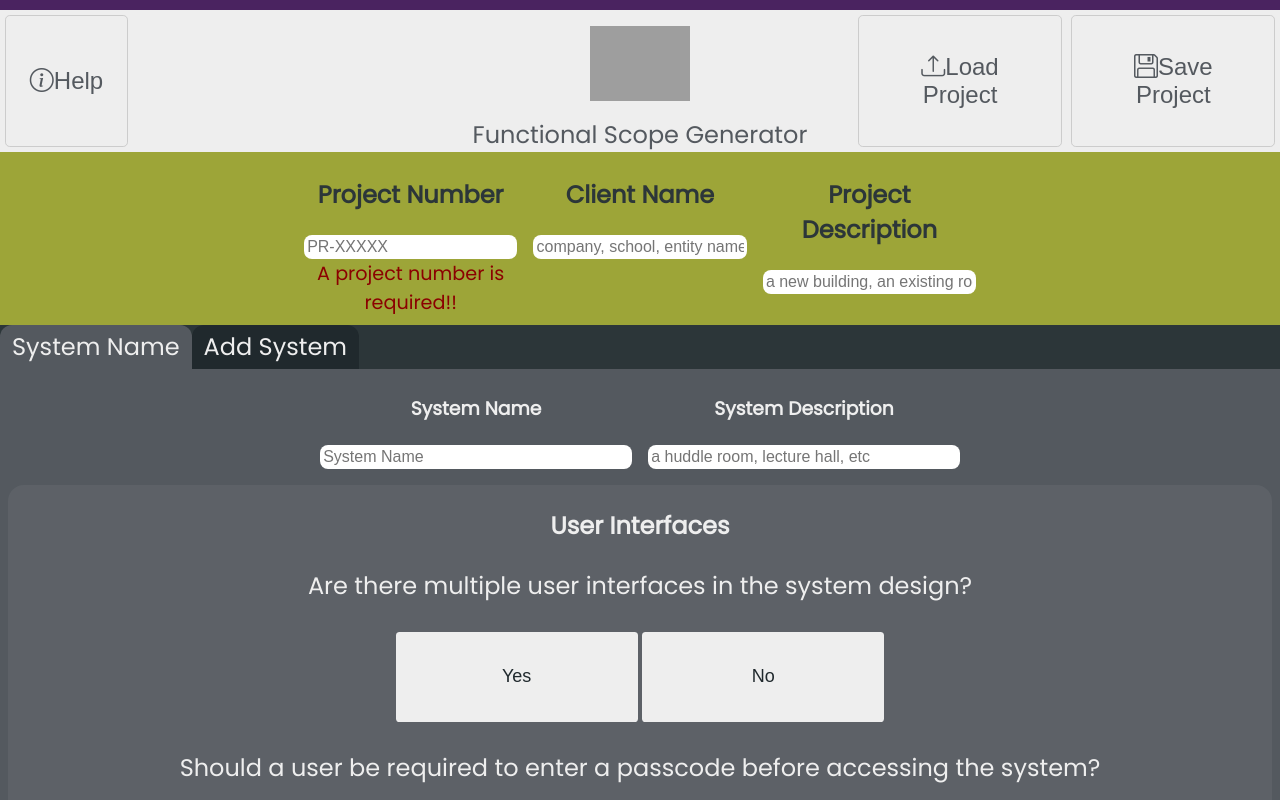
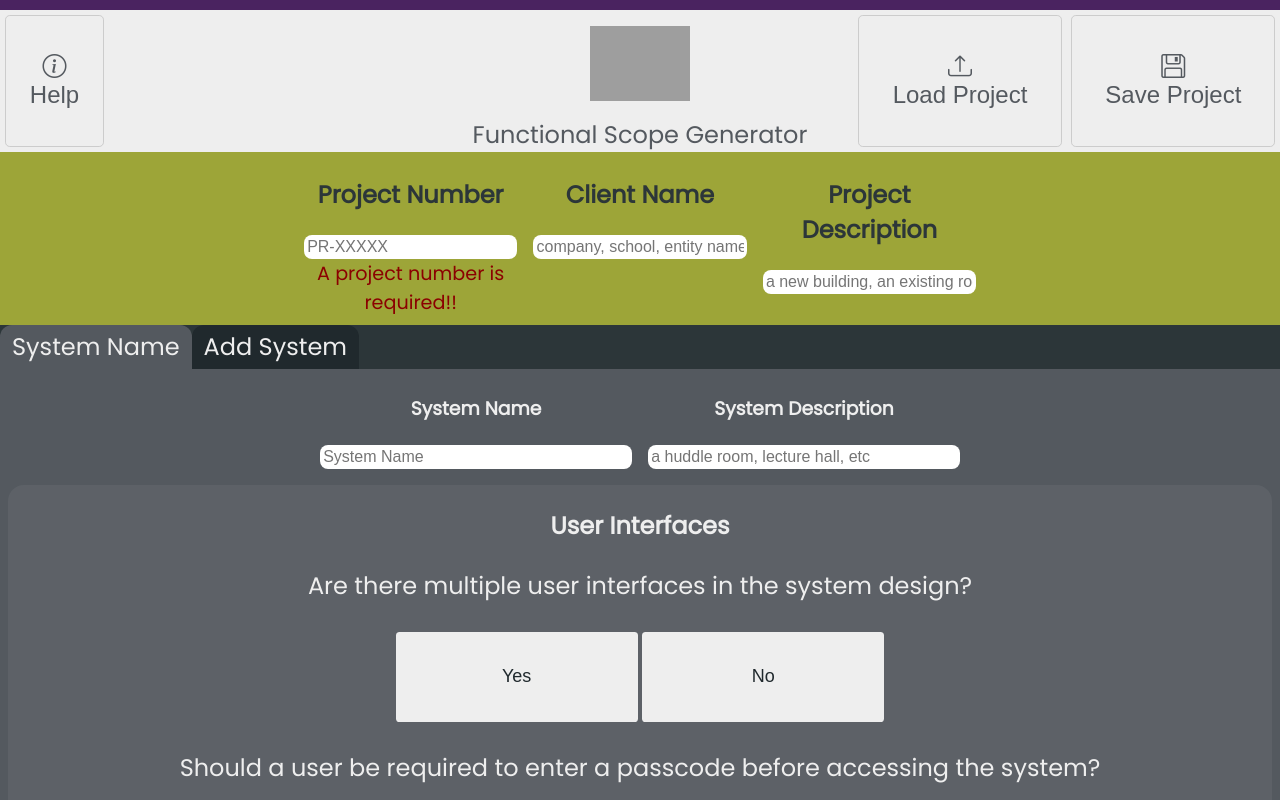
Before and after one commit to ryanjblajda/scope-generator, an Angular app: page / in a window 1280 px wide. Shown: the top 800 px of the page. Built offline with nearby package versions, Linux system fonts and the light colour scheme; grey boxes are pictures that could not be loaded.

Commit message:
make any span object display as block element inside of a button element.

```diff
--- a/src/styles/buttons.scss
+++ b/src/styles/buttons.scss
@@ -9,6 +9,10 @@ button {
     font-size: x-large;
     margin: .2em;
     min-height: 2em;
+
+    span {
+        display: block;
+    }
 }
 
 button:active {
```
